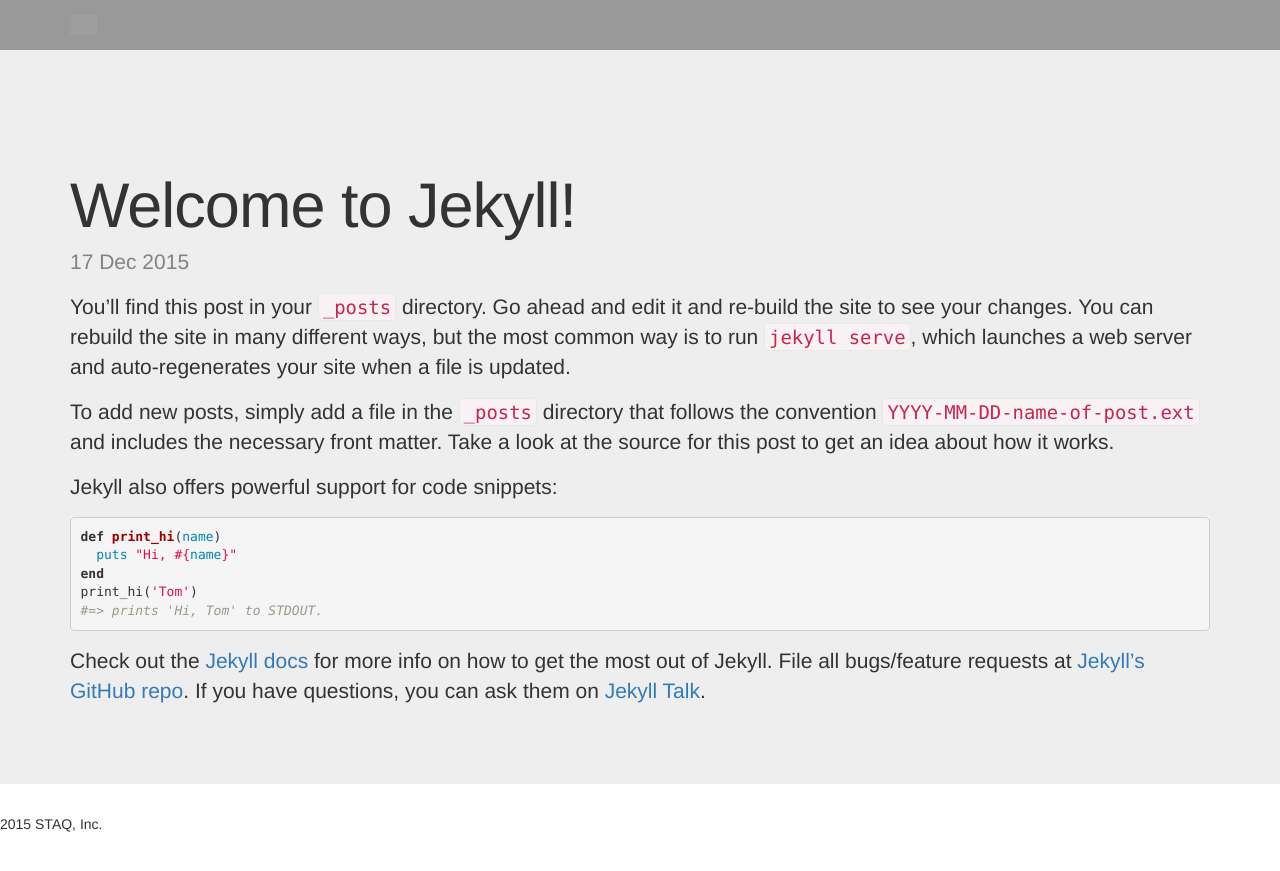
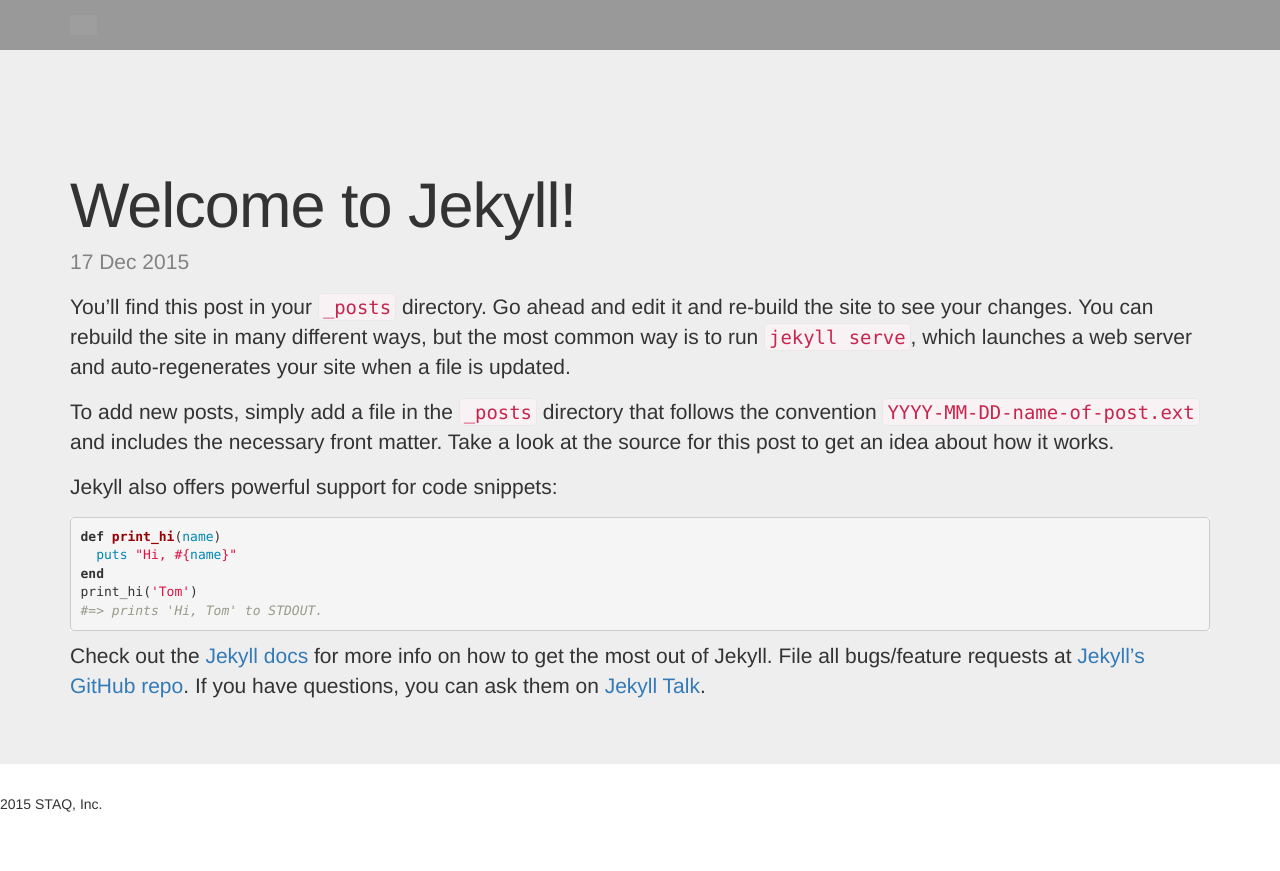
Before and after one commit to marissanbush1/staq, a Jekyll site: the page built from _posts/2015-12-17-welcome-to-jekyll.markdown, in a window 1280 px wide. Shown: the top 871 px of the page. Built offline with Jekyll 4.4.1, drawn with Linux system fonts in a browser that asks for light colours; grey boxes are pictures that could not be loaded.

Commit message:
set spacing unit to 0

```diff
--- a/css/main.scss
+++ b/css/main.scss
@@ -12,7 +12,7 @@
 $small-font-size:  $base-font-size * 0.875;
 $base-line-height: 1.5;
 
-$spacing-unit:     30px;
+$spacing-unit:     0;
 
 $text-color:       #111;
 $background-color: green; //#fdfdfd;//
```
